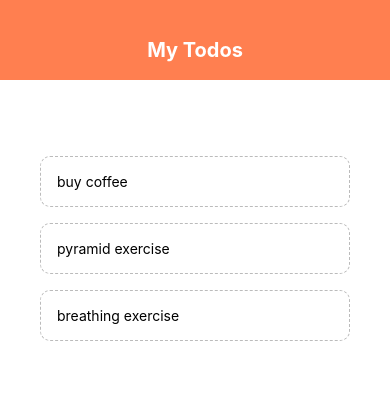
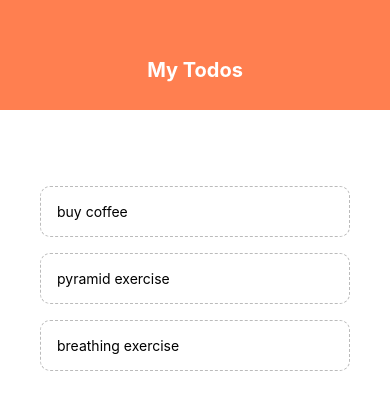
Before and after one commit to Jitgitbit/react-native-exercise-two, a React Native app: screen / in a window 390 px wide. Shown: the top 410 px of the page. Built offline with nearby package versions, Linux system fonts and the light colour scheme.

Commit message:
better styles

```diff
--- a/components/Header.jsx
+++ b/components/Header.jsx
@@ -11,8 +11,8 @@ export default function Header() {
 
 const styles = StyleSheet.create({
   header: {
-    height:80,
-    paddingTop:38,
+    height:110,
+    paddingTop:58,
     backgroundColor:'coral'
   },
   title:{
```
